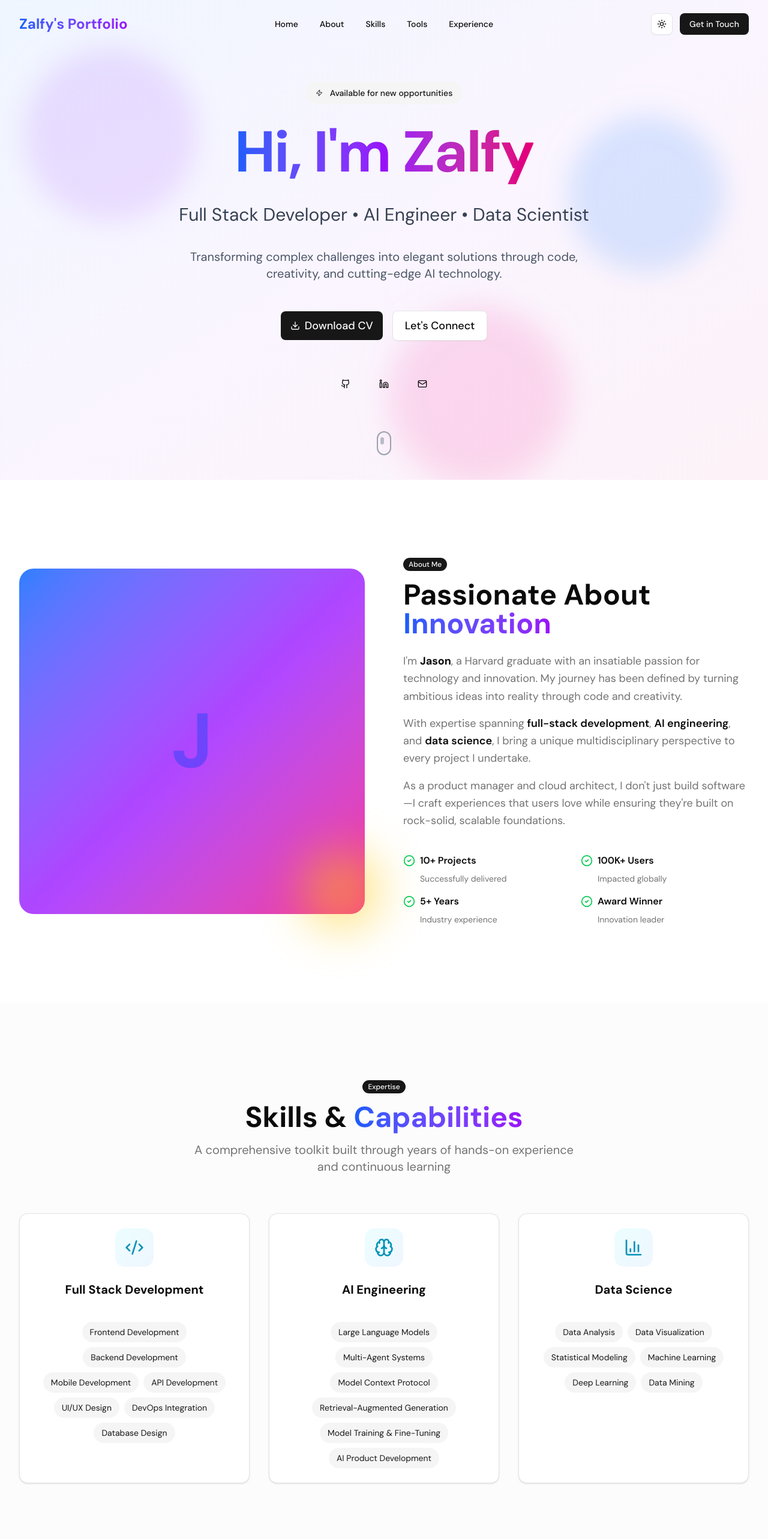
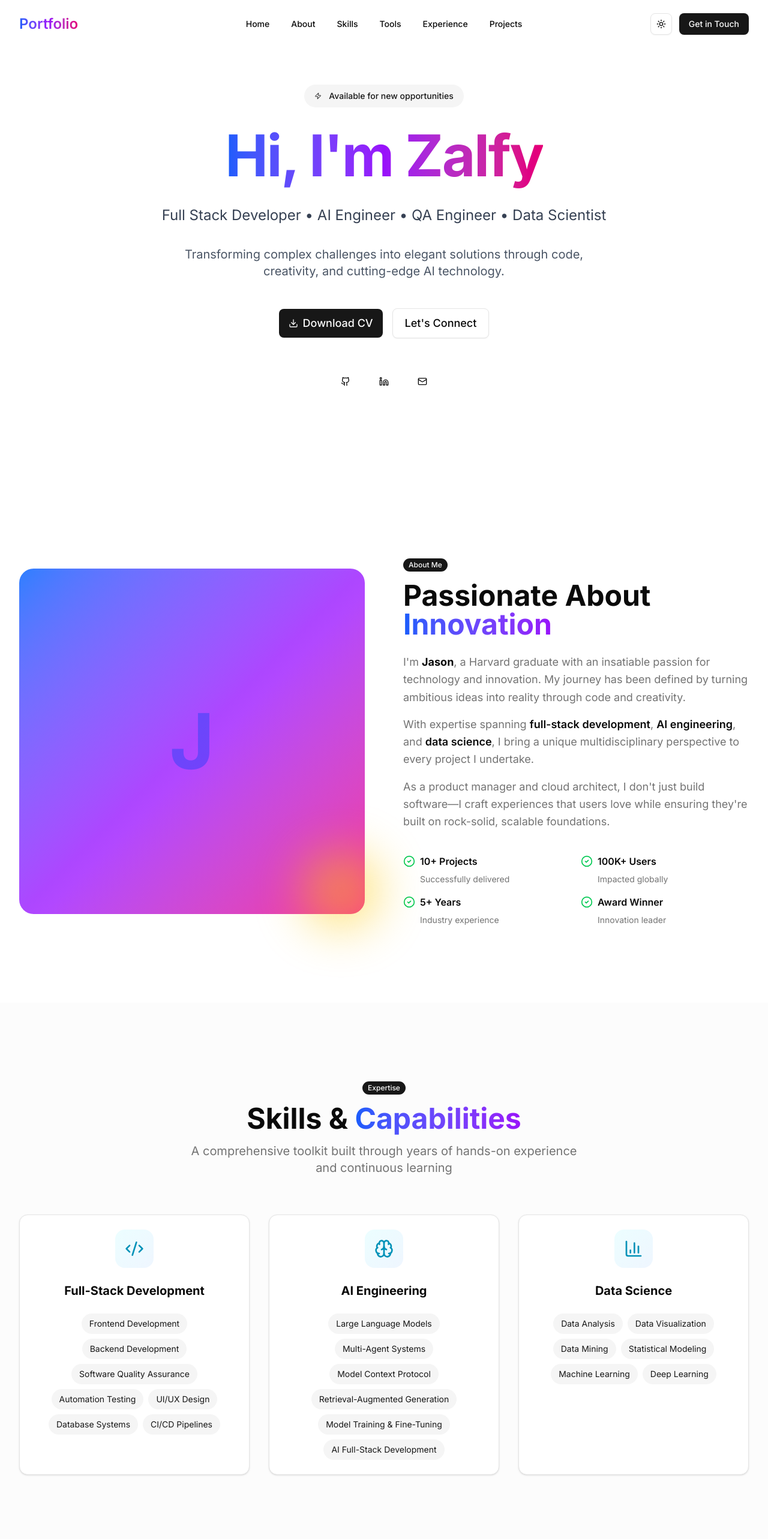
Before and after one commit to zalfyputra/zalfy-portfolio, a Next.js app: page / in a window 1280 px wide. Shown: the top 2566 px of the page at 60% size. Built offline with nearby package versions, Linux system fonts and the light colour scheme.

Commit message:
Add Projects Section

```diff
--- a/app/layout.tsx
+++ b/app/layout.tsx
@@ -1,17 +1,17 @@
 import type { Metadata } from "next";
-import { DM_Sans } from "next/font/google";
+import { Inter } from "next/font/google";
 import "./globals.css";
 import { ThemeProvider } from "@/components/theme-provider";
 
-const dmSans = DM_Sans({
+const inter = Inter({
   subsets: ["latin"],
   weight: ["400", "500", "600", "700"],
-  variable: "--font-dm-sans",
+  variable: "--font-poppins",
 });
 
 export const metadata: Metadata = {
-  title: "Jason's Portfolio | Software Developer & AI Engineer",
-  description: "Portfolio of Jason - Software Developer, AI Engineer, Product Manager, and Cloud Architect",
+  title: "Portfolio - Zalfy Putra",
+  description: "Zalfy's Portfolio - Full Stack Developer, AI Engineer, QA Engineer",
   icons: {
     icon: '/favicon.svg',
   },
@@ -24,7 +24,7 @@ export default function RootLayout({
 }>) {
   return (
     <html lang="en" suppressHydrationWarning>
-      <body className={dmSans.className}>
+      <body className={inter.className}>
         <ThemeProvider
           attribute="class"
           defaultTheme="light"
--- a/app/page.tsx
+++ b/app/page.tsx
@@ -4,24 +4,24 @@ import { Navbar } from "@/components/navbar"
 import { Button } from "@/components/ui/button"
 import { Card, CardContent, CardDescription, CardHeader, CardTitle } from "@/components/ui/card"
 import { Badge } from "@/components/ui/badge"
-import { Download, Github, Linkedin, Mail, ArrowRight, Code2, Brain, Database, Cloud, Palette, Rocket, TrendingUp, BarChart3, Zap, CheckCircle2, Layers } from "lucide-react"
-import { SiAngular, SiPython, SiJavascript, SiTypescript, SiCplusplus, SiKotlin, SiPhp, SiMysql, SiNextdotjs, SiReact, SiTailwindcss, SiLaravel, SiFastapi, SiAndroidstudio, SiFigma, SiPostgresql, SiMongodb, SiRedis, SiFirebase, SiSupabase, SiSqlite, SiGooglecloud, SiVercel, SiNetlify, SiDocker, SiPytorch, SiTensorflow, SiScikitlearn, SiOpencv, SiTableau, SiStreamlit, SiBootstrap, SiExpress, SiNodedotjs, SiGo, SiOllama, SiHuggingface, SiKeras, SiHtml5, SiCss3, SiC, SiNestjs, SiAmazonwebservices } from "react-icons/si"
+import { Download, Github, Linkedin, Mail, ArrowRight, Code2, Brain, Database, Cloud, Palette, Rocket, TrendingUp, BarChart3, Zap, CheckCircle2, Layers, Code } from "lucide-react"
+import { SiAngular, SiPython, SiJavascript, SiTypescript, SiCplusplus, SiKotlin, SiPhp, SiMysql, SiNextdotjs, SiReact, SiTailwindcss, SiLaravel, SiFastapi, SiAndroidstudio, SiFigma, SiPostgresql, SiMongodb, SiRedis, SiFirebase, SiSupabase, SiSqlite, SiGooglecloud, SiVercel, SiNetlify, SiDocker, SiPytorch, SiTensorflow, SiScikitlearn, SiOpencv, SiTableau, SiStreamlit, SiBootstrap, SiExpress, SiNodedotjs, SiGo, SiOllama, SiHuggingface, SiKeras, SiHtml5, SiCss3, SiC, SiNestjs, SiAmazonwebservices, SiLangchain, SiGitlab } from "react-icons/si"
 import { TbBrandOpenai, TbDatabase } from "react-icons/tb"
 
 export default function Home() {
   const skillCategories = [
     {
-      title: "Full Stack Development",
+      title: "Full-Stack Development",
       icon: Code2,
       color: "from-cyan-500 to-blue-500",
       skills: [
         "Frontend Development",
         "Backend Development",
-        "Mobile Development",
-        "API Development",
+        "Software Quality Assurance",
+        "Automation Testing",
         "UI/UX Design",
-        "DevOps Integration",
-        "Database Design",
+        "Database Systems",
+        "CI/CD Pipelines",
       ],
     },
     {
@@ -34,7 +34,7 @@ export default function Home() {
         "Model Context Protocol",
         "Retrieval-Augmented Generation",
         "Model Training & Fine-Tuning",
-        "AI Product Development",
+        "AI Full-Stack Development",
       ],
     },
     {
@@ -44,10 +44,10 @@ export default function Home() {
       skills: [
         "Data Analysis",
         "Data Visualization",
+        "Data Mining",
         "Statistical Modeling",
         "Machine Learning",
         "Deep Learning",
-        "Data Mining",
       ],
     },
   ]
@@ -72,7 +72,7 @@ export default function Home() {
       icon: Brain,
       tools: [
         { name: "LLMs", icon: TbBrandOpenai },
-        { name: "LangChain", icon: TbDatabase },
+        { name: "LangChain", icon: SiLangchain },
         { name: "LangGraph", icon: TbDatabase },
         { name: "OLlaMa", icon: SiOllama },
         { name: "HuggingFace", icon: SiHuggingface },
@@ -99,7 +99,6 @@ export default function Home() {
         { name: "PostgreSQL", icon: SiPostgresql },
         { name: "MySQL", icon: SiMysql },
         { name: "MongoDB", icon: SiMongodb },
-        { name: "Firebase RTDB", icon: SiFirebase },
         { name: "Firebase Firestore", icon: SiFirebase },
       ],
     },
@@ -121,20 +120,21 @@ export default function Home() {
       tools: [
         { name: "GCP", icon: SiGooglecloud },
         { name: "AWS", icon: SiAmazonwebservices },
+        { name: "Gitlab", icon: SiGitlab },
+        { name: "Docker", icon: SiDocker },
         { name: "Firebase", icon: SiFirebase },
         { name: "Vercel", icon: SiVercel },
         { name: "Netlify", icon: SiNetlify },
-        { name: "Docker", icon: SiDocker },
       ],
     },
   ]
 
   const timeline = [
     {
-      year: "2022 - Present",
-      title: "Senior Software Engineer",
-      company: "Tech Innovations Inc.",
-      type: "Full-time",
+      year: "Sep 2025 - Present",
+      title: "Software Engineer",
+      company: "Grab",
+      type: "Internship",
       description: "Leading AI integration projects and architecting scalable cloud solutions.",
       achievements: [
         "Architected and deployed 5+ AI-powered features serving 100K+ users",
@@ -144,10 +144,10 @@ export default function Home() {
       ],
     },
     {
-      year: "2020 - 2022",
-      title: "Product Manager",
-      company: "Innovation Startup",
-      type: "Full-time",
+      year: "Mar 2025 - Sep 2025",
+      title: "Software Engineer",
+      company: "Bank Jago",
+      type: "Internship",
       description: "Drove product strategy and cross-functional collaboration.",
       achievements: [
         "Launched 3 major product features increasing retention by 150%",
@@ -157,10 +157,10 @@ export default function Home() {
       ],
     },
     {
-      year: "2018 - 2020",
-      title: "Data Scientist",
-      company: "Analytics Firm",
-      type: "Full-time",
+      year: "Oct 2024 - Mar 2025",
+      title: "Software Engineer",
+      company: "Telkom Indonesia",
+      type: "Internship",
       description: "Built predictive models and data visualization solutions.",
       achievements: [
         "Developed ML models improving prediction accuracy by 35%",
@@ -169,25 +169,55 @@ export default function Home() {
         "Published research on advanced statistical methods",
       ],
     },
+    {
+      year: "Jul 2024 - Sep 2024",
+      title: "Full-Stack Developer",
+      company: "Garuda Maintenance Facility AeroAsia",
+      type: "Internship",
+      description: "Drove product strategy and cross-functional collaboration.",
+      achievements: [
+        "Launched 3 major product features increasing retention by 150%",
+        "Managed product roadmap serving enterprise clients",
+        "Coordinated between engineering, design, and sales teams",
+        "Conducted user research with 200+ customers",
+      ],
+    }
+  ]
+
+  const projects = [
+    {
+      title: "AI Chat Application",
+      description: "A real-time chat application powered by AI for intelligent responses and conversation management.",
+      image: "/projects/ai-chat.jpg", // Replace with your image
+      techStack: ["Next.js", "TypeScript", "OpenAI", "PostgreSQL", "Tailwind CSS"],
+      demoUrl: "https://demo-link.com",
+      repoUrl: "https://github.com/yourusername/project",
+    },
+    {
+      title: "E-Commerce Platform",
+      description: "Full-stack e-commerce solution with payment integration, inventory management, and admin dashboard.",
+      image: "/projects/ecommerce.jpg", // Replace with your image
+      techStack: ["React", "Node.js", "MongoDB", "Stripe", "AWS"],
+      demoUrl: "https://demo-link.com",
+      repoUrl: "https://github.com/yourusername/project",
+    },
+    {
+      title: "Data Analytics Dashboard",
+      description: "Interactive dashboard for visualizing complex datasets with real-time analytics and custom reports.",
+      image: "/projects/dashboard.jpg", // Replace with your image
+      techStack: ["Python", "TensorFlow", "Streamlit", "PostgreSQL"],
+      demoUrl: "https://demo-link.com",
+      repoUrl: "https://github.com/yourusername/project",
+    },
   ]
 
   return (
     <main className="min-h-screen overflow-x-hidden">
       <Navbar />
 
-      {/* Hero Section with Gradient */}
-      <section id="home" className="relative min-h-screen flex items-center justify-center overflow-hidden">
-        {/* Animated Gradient Background */}
-        <div className="absolute inset-0 bg-gradient-to-br from-blue-50 via-purple-50 to-pink-50 dark:from-gray-900 dark:via-purple-950 dark:to-blue-950">
-          <div className="absolute inset-0 bg-grid-pattern opacity-10"></div>
-        </div>
-
-        {/* Floating Orbs */}
-        <div className="absolute top-20 left-10 w-72 h-72 bg-purple-400 rounded-full mix-blend-multiply filter blur-xl opacity-20 animate-blob"></div>
-        <div className="absolute top-40 right-10 w-72 h-72 bg-blue-400 rounded-full mix-blend-multiply filter blur-xl opacity-20 animate-blob animation-delay-2000"></div>
-        <div className="absolute -bottom-8 left-1/2 w-72 h-72 bg-pink-400 rounded-full mix-blend-multiply filter blur-xl opacity-20 animate-blob animation-delay-4000"></div>
-
-        <div className="relative container mx-auto px-4 sm:px-6 lg:px-8 z-10">
+      {/* Hero Section */}
+      <section id="home" className="min-h-screen flex items-center justify-center bg-background">
+        <div className="container mx-auto px-4 sm:px-6 lg:px-8">
           <div className="max-w-4xl mx-auto text-center space-y-8">
             <div className="inline-block">
               <Badge variant="secondary" className="px-4 py-2 text-sm font-medium">
@@ -202,8 +232,8 @@ export default function Home() {
               </span>
             </h1>
 
-            <p className="text-xl sm:text-2xl md:text-3xl text-gray-700 dark:text-gray-300 max-w-3xl mx-auto leading-relaxed">
-              Full Stack Developer • AI Engineer • Data Scientist
+            <p className="text-2xl sm:text-2xl md:text-2xl text-gray-700 dark:text-gray-300 max-w-3xl mx-auto leading-relaxed">
+              Full Stack Developer • AI Engineer • QA Engineer • Data Scientist
             </p>
 
             <p className="text-lg sm:text-xl text-gray-600 dark:text-gray-400 max-w-2xl mx-auto">
@@ -225,29 +255,22 @@ export default function Home() {
             </div>
 
             <div className="flex gap-4 justify-center pt-4">
-              <Button variant="ghost" size="icon" className="rounded-full w-12 h-12 hover:scale-110 transition-transform" asChild>
-                <a href="https://github.com" target="_blank" rel="noopener noreferrer" aria-label="GitHub">
+              <Button variant="ghost" size="icon" className="rounded-full w-12 h-12" asChild>
+                <a href="https://github.com/zalfyputra" target="_blank" rel="noopener noreferrer" aria-label="GitHub">
                   <Github className="w-6 h-6" />
                 </a>
               </Button>
-              <Button variant="ghost" size="icon" className="rounded-full w-12 h-12 hover:scale-110 transition-transform" asChild>
-                <a href="https://linkedin.com" target="_blank" rel="noopener noreferrer" aria-label="LinkedIn">
+              <Button variant="ghost" size="icon" className="rounded-full w-12 h-12" asChild>
+                <a href="https://linkedin.com/zalfyputra" target="_blank" rel="noopener noreferrer" aria-label="LinkedIn">
                   <Linkedin className="w-6 h-6" />
                 </a>
               </Button>
-              <Button variant="ghost" size="icon" className="rounded-full w-12 h-12 hover:scale-110 transition-transform" asChild>
-                <a href="mailto:jason@example.com" aria-label="Email">
+              <Button variant="ghost" size="icon" className="rounded-full w-12 h-12" asChild>
+                <a href="mailto:zalfyputra@gmail.com" aria-label="Email">
                   <Mail className="w-6 h-6" />
                 </a>
               </Button>
             </div>
-          </div>
-        </div>
-
-        {/* Scroll Indicator */}
-        <div className="absolute bottom-8 left-1/2 -translate-x-1/2 animate-bounce">
-          <div className="w-6 h-10 border-2 border-gray-400 dark:border-gray-600 rounded-full p-1">
-            <div className="w-1.5 h-3 bg-gray-400 dark:bg-gray-600 rounded-full animate-scroll"></div>
           </div>
         </div>
       </section>
@@ -340,7 +363,7 @@ export default function Home() {
               const Icon = category.icon
               return (
                 <Card key={idx} className="relative overflow-hidden group hover:shadow-xl transition-all duration-300 border">
-                  <CardHeader className="text-center pb-4">
+                  <CardHeader className="text-center">
                     <div className="mx-auto mb-4 w-16 h-16 rounded-2xl bg-gradient-to-br from-cyan-50 to-blue-50 dark:from-cyan-950 dark:to-blue-950 flex items-center justify-center">
                       <Icon className="w-8 h-8 text-cyan-600 dark:text-cyan-400" />
                     </div>
@@ -384,7 +407,7 @@ export default function Home() {
               const HeaderIcon = category.icon
               return (
                 <Card key={idx} className="hover:shadow-xl transition-all duration-300 border">
-                  <CardHeader className="pb-4">
+                  <CardHeader>
                     <div className="flex items-center gap-3">
                       <div className="p-2 rounded-lg bg-gradient-to-br from-cyan-50 to-blue-50 dark:from-cyan-950 dark:to-blue-950">
                         <HeaderIcon className="w-5 h-5 text-cyan-600 dark:text-cyan-400" />
@@ -399,7 +422,7 @@ export default function Home() {
                         return (
                           <div
                             key={toolIdx}
-                            className="flex flex-col items-center gap-2 p-3 rounded-lg"
+                            className="flex flex-col items-center gap-2  rounded-lg"
                           >
                             <div className="w-10 h-10 flex items-center justify-center rounded-lg bg-muted/50">
                               <ToolIcon className="w-6 h-6 text-foreground/70" />
@@ -473,6 +496,77 @@ export default function Home() {
         </div>
       </section>
 
+      {/* Projects Section */}
+      <section id="projects" className="py-32 px-4 sm:px-6 lg:px-8 bg-muted/30">
+        <div className="container mx-auto max-w-7xl">
+          <div className="text-center mb-16">
+            <Badge className="mb-4">Portfolio</Badge>
+            <h2 className="text-4xl sm:text-5xl font-bold mb-4">
+              Featured <span className="text-transparent bg-clip-text bg-gradient-to-r from-blue-600 to-purple-600">Projects</span>
+            </h2>
+            <p className="text-xl text-muted-foreground max-w-2xl mx-auto">
+              Showcasing my best work and innovative solutions
+            </p>
+          </div>
+
+          <div className="grid grid-cols-1 md:grid-cols-2 lg:grid-cols-3 gap-8">
+            {projects.map((project, idx) => (
+              <Card key={idx} className="overflow-hidden hover:shadow-2xl transition-all duration-300 border-2 group flex flex-col">
+                {/* Project Image */}
+                <div className="relative h-48 bg-gradient-to-br from-blue-100 to-purple-100 dark:from-blue-950 dark:to-purple-950 overflow-hidden">
+                  <div className="absolute inset-0 flex items-center justify-center text-6xl font-bold text-muted-foreground/20">
+                    {project.title.charAt(0)}
+                  </div>
+                  {/* Replace the above with actual image when you have one:
+                  <img
+                    src={project.image}
+                    alt={project.title}
+                    className="w-full h-full object-cover group-hover:scale-110 transition-transform duration-300"
+                  /> */}
+                </div>
+
+                <CardHeader>
+                  <CardTitle className="text-xl">{project.title}</CardTitle>
+                  <CardDescription className="text-base">
+                    {project.description}
+                  </CardDescription>
+                </CardHeader>
+
+                <CardContent className="space-y-4 flex-grow flex flex-col">
+                  {/* Tech Stack */}
+                  <div className="flex-grow">
+                    <p className="text-sm font-semibold mb-2 text-muted-foreground">Tech Stack:</p>
+                    <div className="flex flex-wrap gap-2">
+                      {project.techStack.map((tech, techIdx) => (
+                        <Badge key={techIdx} variant="secondary" className="text-xs">
+                          {tech}
+                        </Badge>
+                      ))}
+                    </div>
+                  </div>
+
+                  {/* Buttons */}
+                  <div className="flex gap-3 pt-2">
+                    <Button asChild size="sm" variant="outline" className="flex-1">
+                      <a href={project.demoUrl} target="_blank" rel="noopener noreferrer">
+                        <Code className="w-4 h-4 mr-1" />
+                        Demo
+                      </a>
+                    </Button>
+                    <Button asChild size="sm" className="flex-1">
+                      <a href={project.repoUrl} target="_blank" rel="noopener noreferrer">
+                        <Github className="w-4 h-4 mr-1" />
+                        Code
+                      </a>
+                    </Button>
+                  </div>
+                </CardContent>
+              </Card>
+            ))}
+          </div>
+        </div>
+      </section>
+
       {/* Contact Section - CTA */}
       <section id="contact" className="py-32 px-4 sm:px-6 lg:px-8 relative overflow-hidden">
         <div className="absolute inset-0 bg-gradient-to-br from-blue-500/10 via-purple-500/10 to-pink-500/10"></div>
@@ -518,9 +612,9 @@ export default function Home() {
           <div className="flex flex-col md:flex-row justify-between items-center gap-4">
             <p className="text-muted-foreground">Made by Zalfy Putra Rezky</p>
             <div className="flex gap-6">
-              <a href="https://github.com" className="text-muted-foreground hover:text-foreground transition-colors">GitHub</a>
-              <a href="https://linkedin.com" className="text-muted-foreground hover:text-foreground transition-colors">LinkedIn</a>
-              <a href="mailto:jason@example.com" className="text-muted-foreground hover:text-foreground transition-colors">Email</a>
+              <a href="https://github.com/zalfyputra" target="_blank" className="text-muted-foreground hover:text-foreground transition-colors">GitHub</a>
+              <a href="https://linkedin.com/zalfyputra" target="_blank" className="text-muted-foreground hover:text-foreground transition-colors">LinkedIn</a>
+              <a href="mailto:zalfyputra@gmail.com" target="_blank" className="text-muted-foreground hover:text-foreground transition-colors">Email</a>
             </div>
           </div>
         </div>
--- a/components/navbar.tsx
+++ b/components/navbar.tsx
@@ -24,6 +24,7 @@ export function Navbar() {
     { href: "#skills", label: "Skills" },
     { href: "#tools", label: "Tools" },
     { href: "#experience", label: "Experience" },
+    { href: "#projects", label: "Projects" },
   ]
 
   return (
@@ -36,7 +37,7 @@ export function Navbar() {
         <div className="flex justify-between items-center h-20">
           {/* Logo */}
           <Link href="/" className="flex items-center gap-1">
-            <span className="text-2xl font-bold bg-gradient-to-r from-blue-600 to-purple-600 bg-clip-text text-transparent hover:scale-105 transition-transform">Zalfy's Portfolio</span>
+            <span className="text-2xl font-semibold bg-clip-text text-transparent bg-gradient-to-r from-blue-600 via-purple-600 to-pink-600 dark:from-blue-400 dark:via-purple-400 dark:to-pink-400">Portfolio</span>
           </Link>
 
           {/* Desktop Navigation - Centered */}
--- a/package.json
+++ b/package.json
@@ -28,6 +28,7 @@
     "@types/react-dom": "^19",
     "eslint": "^9",
     "eslint-config-next": "16.0.3",
+    "shadcn": "^3.5.0",
     "tailwindcss": "^4",
     "tw-animate-css": "^1.4.0",
     "typescript": "^5"
```
Also changed, not shown: .cursor/mcp.json (added), 2 other files (tests, documents, lock files or other folders).
